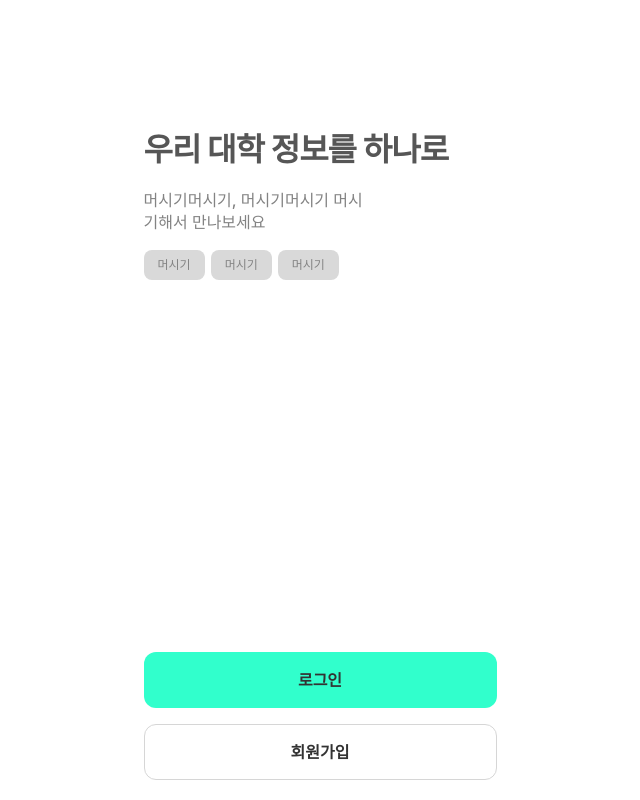
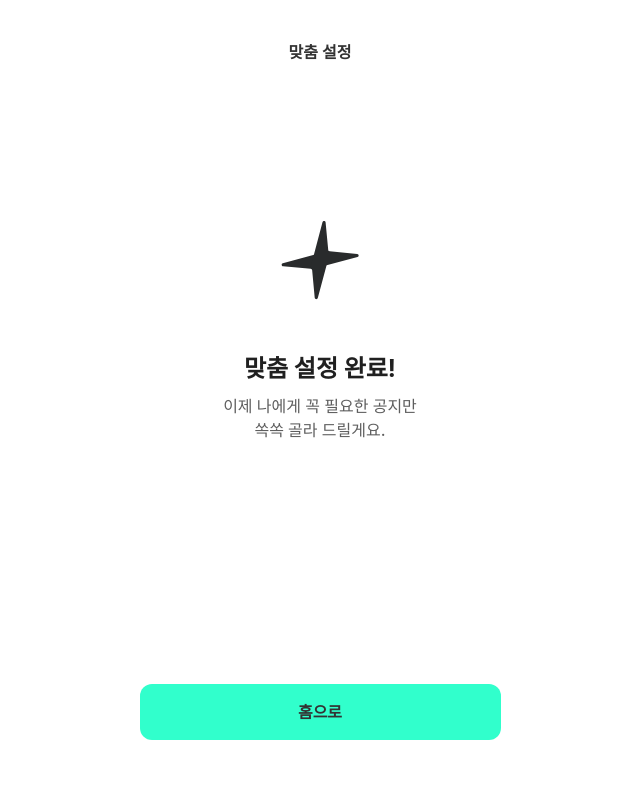
Before and after one commit to campus-navi/frontend, a React (Vite) app: page /notice-interests/complete in a window 1280 px wide. Before the commit this address led to /. Shown: the whole page, without its empty margins (320-960 px from the left). Built offline with nearby package versions, Linux system fonts and the light colour scheme; no server answers.

Commit message:
feat: 맞춤 공지 설정 완료 페이지 구현 (#93)

```diff
--- a/src/App.tsx
+++ b/src/App.tsx
@@ -1,6 +1,7 @@
 import { Navigate, Route, Routes } from 'react-router-dom';
 
 import HomePage from '@/pages/HomePage';
+import NoticeInterestsCompletePage from '@/pages/NoticeInterestsCompletePage';
 import NoticeInterestsPage from '@/pages/NoticeInterestsPage';
 import OnboardingPage from '@/pages/OnboardingPage';
 import LoginPage from '@/pages/LoginPage';
@@ -14,6 +15,7 @@ export default function App() {
       <Route path="/home" element={<HomePage />} />
       <Route path="/login" element={<LoginPage />} />
       <Route path="/notice-interests" element={<NoticeInterestsPage />} />
+      <Route path="/notice-interests/complete" element={<NoticeInterestsCompletePage />} />
       <Route path="/signup" element={<SignupPage />} />
       <Route path="/signup/complete" element={<SignupCompletePage />} />
       <Route path="*" element={<Navigate replace to="/" />} />
--- /dev/null
+++ b/src/pages/NoticeInterestsCompletePage.tsx
@@ -0,0 +1,57 @@
+import { useNavigate } from 'react-router-dom';
+
+import { AppHeader } from '@/components/ui/AppHeader';
+import { CtaButton } from '@/components/ui/CtaButton';
+
+export default function NoticeInterestsCompletePage() {
+  const navigate = useNavigate();
+
+  return (
+    <main className="min-h-[100svh] bg-white">
+      <div className="relative mx-auto flex min-h-[100svh] w-full max-w-[393px] flex-col bg-white">
+        <AppHeader title="맞춤 설정" />
+
+        <section className="flex flex-1 flex-col items-center px-5 pb-[148px] pt-24 text-center">
+          <div className="flex h-40 w-40 items-center justify-center">
+            <svg
+              aria-hidden="true"
+              width="120"
+              height="120"
+              viewBox="0 0 120 120"
+              fill="none"
+              xmlns="http://www.w3.org/2000/svg"
+              className="h-[120px] w-[120px]"
+            >
+              <path
+                d="M67.9666 51.0333C69.1279 50.7221 70.1905 51.7848 69.8794 52.9461L57.7832 98.0896C57.3321 99.7732 54.8799 99.5647 54.7195 97.8292L52.1614 70.1626C52.0922 69.4137 51.499 68.8205 50.75 68.7513L23.0835 66.1932C21.348 66.0327 21.1395 63.5806 22.8231 63.1295L67.9666 51.0333Z"
+                fill="#292B2C"
+              />
+              <path
+                d="M52.5544 68.9154C51.3983 69.2214 50.3357 68.1587 50.6416 67.0026L62.5356 22.0613C62.9792 20.3853 65.4234 20.6016 65.5895 22.3316L68.2362 49.9095C68.3079 50.656 68.9011 51.2492 69.6476 51.3208L97.2254 53.9676C98.9554 54.1336 99.1718 56.5778 97.4958 57.0214L52.5544 68.9154Z"
+                fill="#292B2C"
+              />
+            </svg>
+          </div>
+          <h1 className="mt-3 whitespace-pre-line text-[24px] font-bold leading-[1.4] tracking-normal text-[#202020]">
+            맞춤 설정 완료!
+          </h1>
+          <p className="mt-2 whitespace-pre-line text-[16px] font-medium leading-[1.5] tracking-normal text-[#5E5E5E]">
+            {'이제 나에게 꼭 필요한 공지만\n쏙쏙 골라 드릴게요.'}
+          </p>
+        </section>
+
+        <div className="absolute bottom-0 left-0 right-0 flex h-32 flex-col justify-center px-4 pb-[max(60px,env(safe-area-inset-bottom))] pt-3">
+          <CtaButton
+            type="button"
+            variant="primary"
+            state="default"
+            size="xlg"
+            onClick={() => navigate('/home')}
+          >
+            홈으로
+          </CtaButton>
+        </div>
+      </div>
+    </main>
+  );
+}
--- a/src/pages/NoticeInterestsPage.tsx
+++ b/src/pages/NoticeInterestsPage.tsx
@@ -131,8 +131,8 @@ export default function NoticeInterestsPage() {
     setIsNotificationBottomSheetOpen(true);
   };
 
-  const closeNotificationBottomSheet = () => {
-    setIsNotificationBottomSheetOpen(false);
+  const goToComplete = () => {
+    navigate('/notice-interests/complete');
   };
 
   return (
@@ -142,10 +142,10 @@ export default function NoticeInterestsPage() {
         title="알림 권한"
         footer={
           <>
-            <CtaButton type="button" variant="primary" state="default" size="xlg" onClick={closeNotificationBottomSheet}>
+            <CtaButton type="button" variant="primary" state="default" size="xlg" onClick={goToComplete}>
               허용
             </CtaButton>
-            <CtaButton type="button" variant="tertiary" state="default" size="xlg" onClick={closeNotificationBottomSheet}>
+            <CtaButton type="button" variant="tertiary" state="default" size="xlg" onClick={goToComplete}>
               허용 안함
             </CtaButton>
           </>
```
